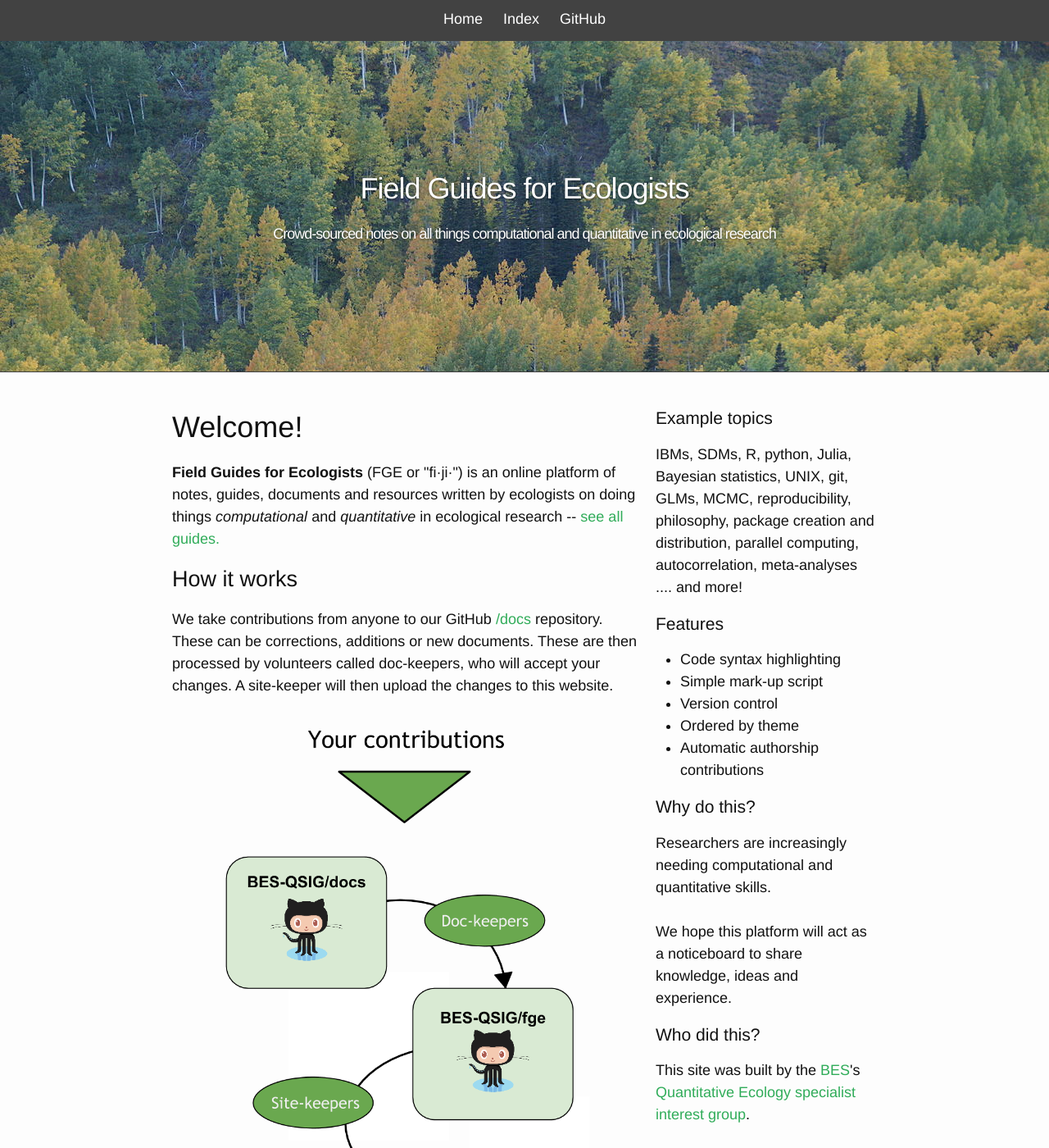
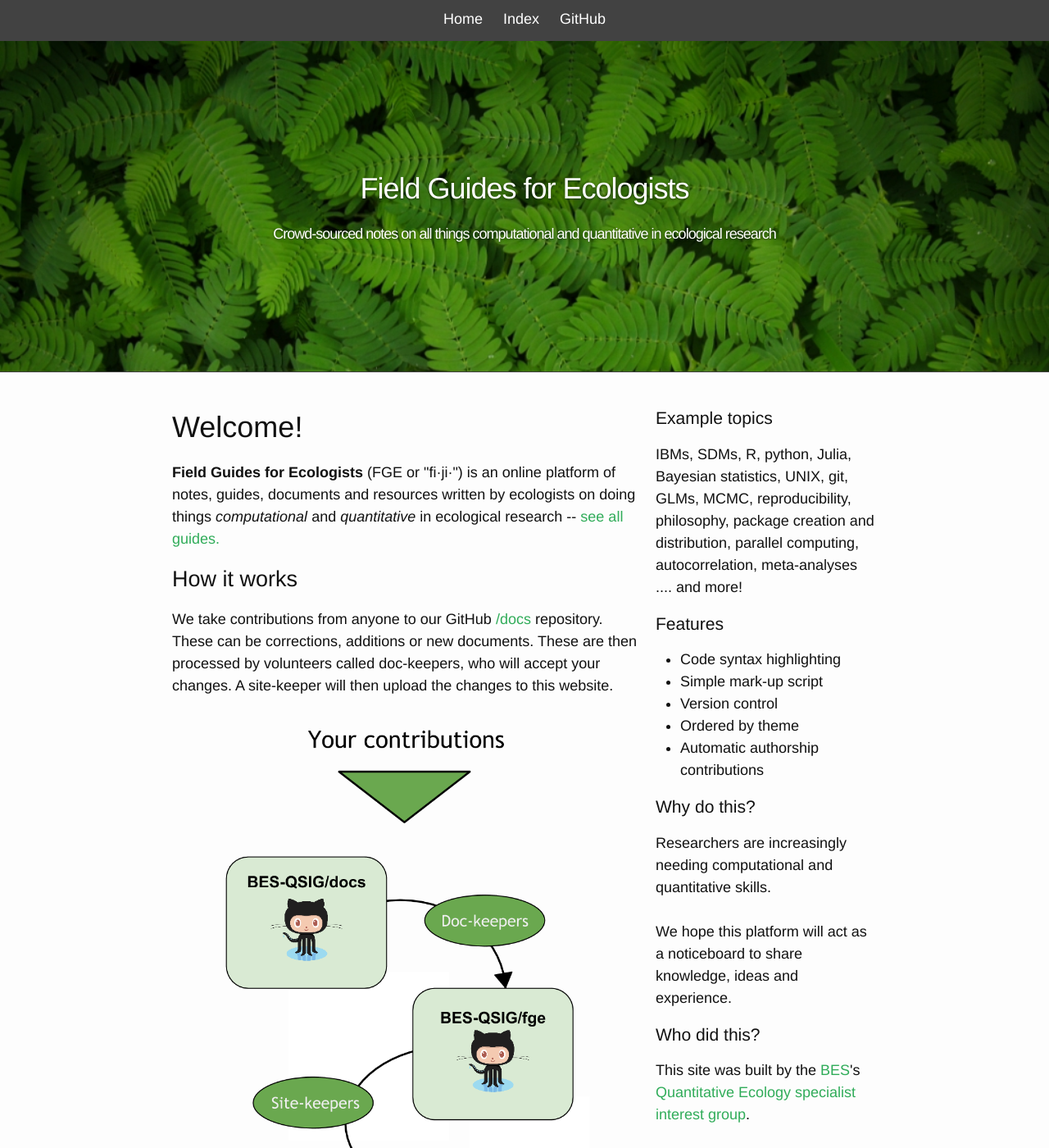
Before and after one commit to DomBennett/fge, a Jekyll site: the page built from index.html, in a window 1280 px wide and 1400 px high. Shown: the whole window at 82% size. Built offline with Jekyll 4.4.1, drawn with Linux system fonts in a browser that asks for light colours; Markdown is read by kramdown in place of the engine named in the settings; some of the changed text lies outside the part shown.

Commit message:
updated background image

```diff
--- a/_sass/_layout.scss
+++ b/_sass/_layout.scss
@@ -6,6 +6,7 @@
     border-bottom: 1px solid $grey-color-dark;
     background-attachment: fixed;
     height: 450px;
+    background-size: cover;
 }
 
 .site-title {
--- a/index.html
+++ b/index.html
@@ -135,6 +135,11 @@ title: Home
             </a>
           </li>
         </ul>
+
+        <p>
+          <i>Cover photo credit</i>:
+            <a href="https://commons.wikimedia.org/wiki/File:Beautiful_striking_leaves_wallpaper_top_down_view.JPG">Mihir.rao94</a>
+        </p>
       </div>
     </div>
 </div>
```
Also changed, not shown: img/cover.jpg.
